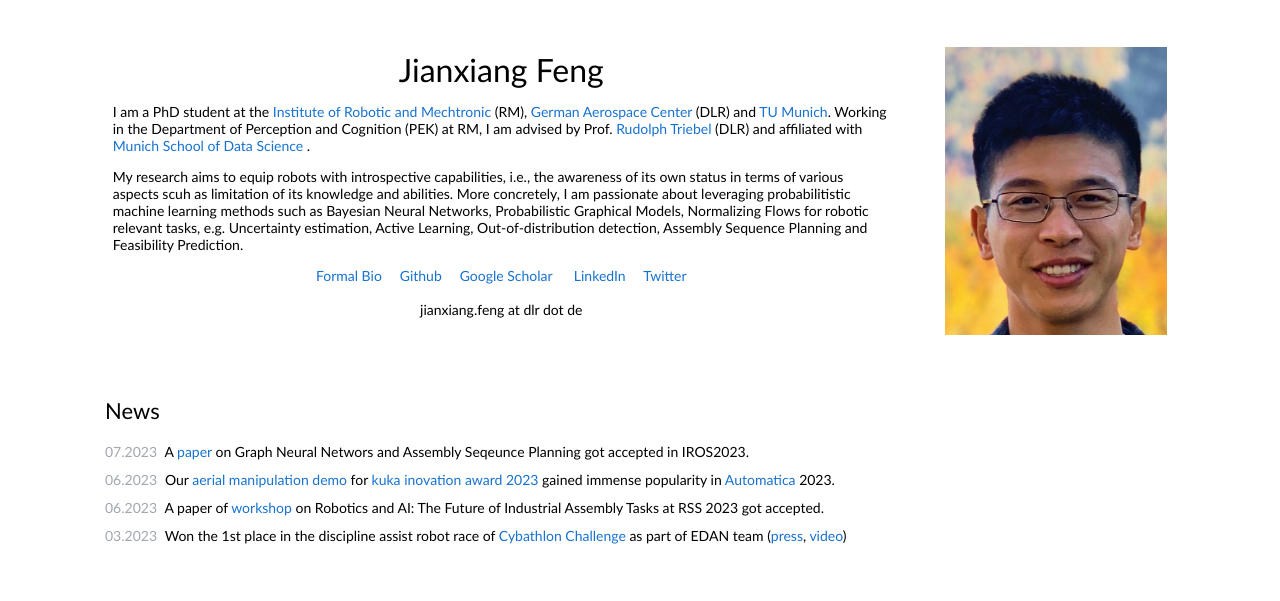
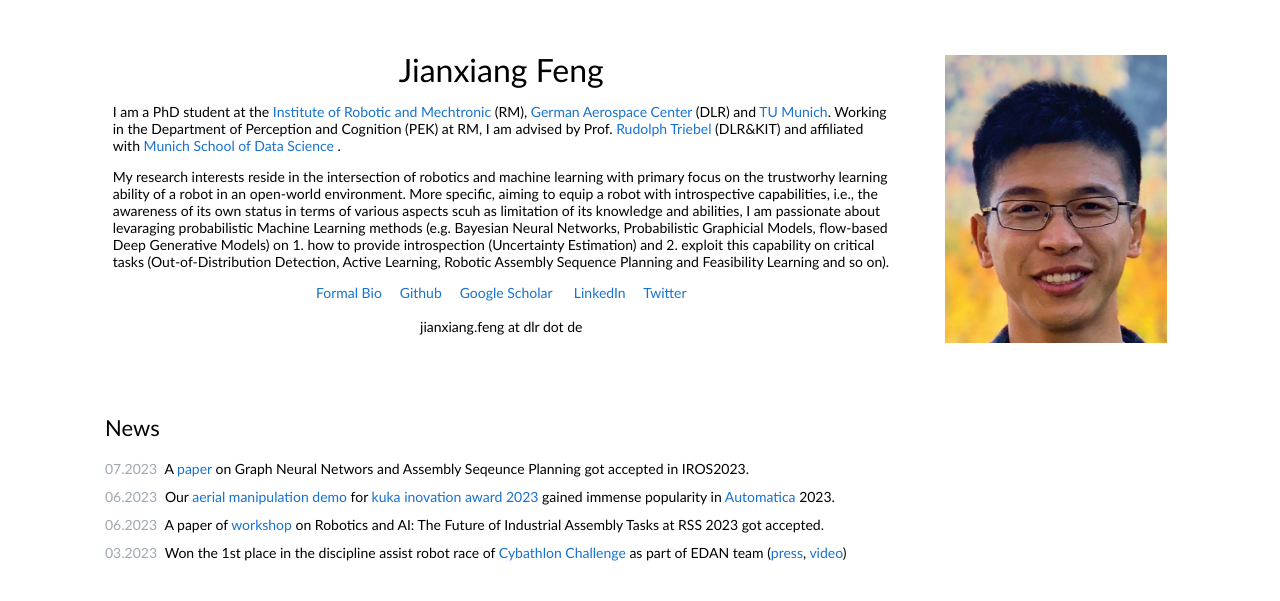
Before and after one commit to JianxiangFENG/JianxiangFENG.github.io, a plain HTML site: page index.html in a window 1280 px wide. Shown: the top 601 px of the page. Drawn offline with Linux system fonts and the light colour scheme.

Commit message:
Update index.html

```diff
--- a/index.html
+++ b/index.html
@@ -20,10 +20,10 @@
               <p style="text-align:center">
                 <name>Jianxiang Feng</name>
               </p>
-              <p>I am a PhD student at the <a href="https://www.dlr.de/rm/en/desktopdefault.aspx/tabid-8017/">Institute of Robotic and Mechtronic</a> (RM), <a href="https://www.dlr.de/en/">German Aerospace Center</a> (DLR) and <a href="https://www.tum.de/en">TU Munich</a>. Working in the Department of Perception and Cognition (PEK) at RM, I am advised by Prof. <a href="https://rmc.dlr.de/rm/de/staff/rudolph.triebel/"> Rudolph Triebel</a> (DLR) and affiliated with <a href="https://www.mu-ds.de/"> Munich School of Data Science </a>.
+              <p>I am a PhD student at the <a href="https://www.dlr.de/rm/en/desktopdefault.aspx/tabid-8017/">Institute of Robotic and Mechtronic</a> (RM), <a href="https://www.dlr.de/en/">German Aerospace Center</a> (DLR) and <a href="https://www.tum.de/en">TU Munich</a>. Working in the Department of Perception and Cognition (PEK) at RM, I am advised by Prof. <a href="https://rmc.dlr.de/rm/de/staff/rudolph.triebel/"> Rudolph Triebel</a> (DLR&KIT) and affiliated with <a href="https://www.mu-ds.de/"> Munich School of Data Science </a>.
               </p>
               <p>
-                My research aims to equip robots with introspective capabilities, i.e., the awareness of its own status in terms of various aspects scuh as limitation of its knowledge and abilities. More concretely, I am passionate about leveraging probabilitistic machine learning methods such as Bayesian Neural Networks, Probabilistic Graphical Models, Normalizing Flows for robotic relevant tasks, e.g. Uncertainty estimation, Active Learning, Out-of-distribution detection, Assembly Sequence Planning and Feasibility Prediction.
+                My research interests reside in the intersection of robotics and machine learning with primary focus on the trustworhy learning ability of a robot in an open-world environment. More specific, aiming to equip a robot with introspective capabilities, i.e., the awareness of its own status in terms of various aspects scuh as limitation of its knowledge and abilities, I am passionate about levaraging probabilistic Machine Learning methods (e.g. Bayesian Neural Networks, Probabilistic Graphicial Models, flow-based Deep Generative Models) on 1. how to provide introspection (Uncertainty Estimation) and 2. exploit this capability on critical tasks (Out-of-Distribution Detection, Active Learning, Robotic Assembly Sequence Planning and Feasibility Learning and so on).
               </p>
               <div id="more-bio" style="display: None">
                 <p>Jianxiang Feng received his bachelor degree in electronic engineering from Beijing University of Posts and Telecommunication (BUPT), China (2011-2015) and his master degree in electronic and information technology from Technical University of Munich (TUM), Germany (2016-2019). Since August 2019, he is a research scientist at the Institute of Robotics and Mechatronics (RM), the German Aerospace Center (DLR), Germany. His research interests reside in the intersection of robotics and machine learning.</p>
```
